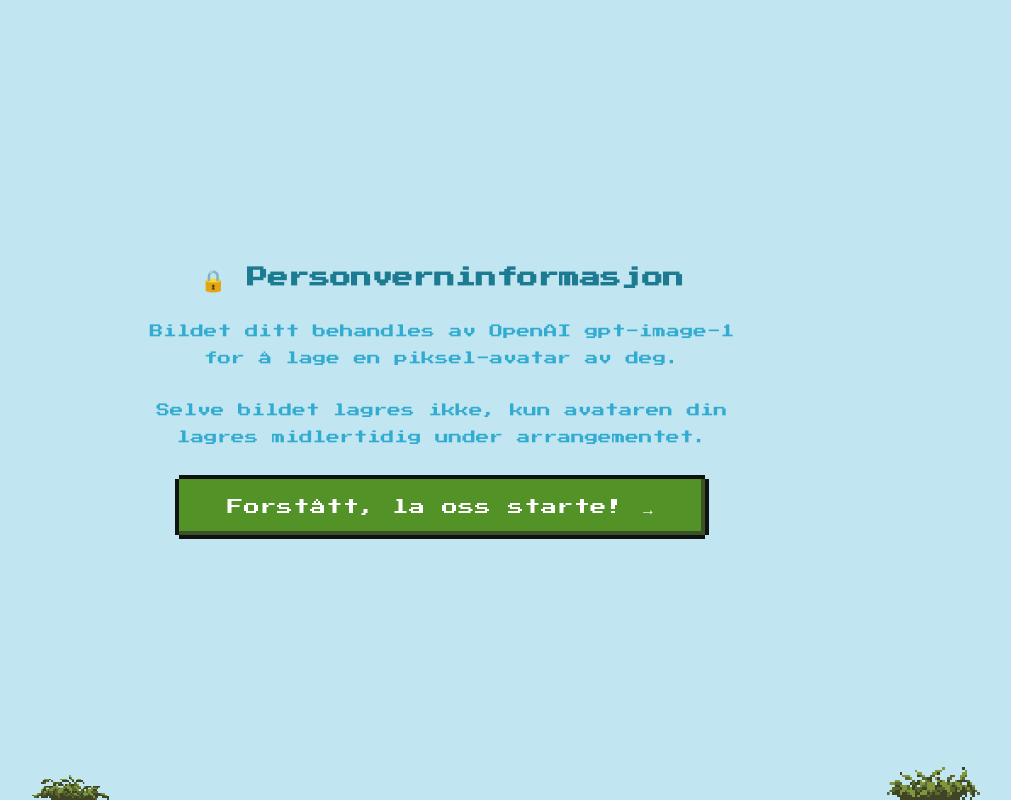
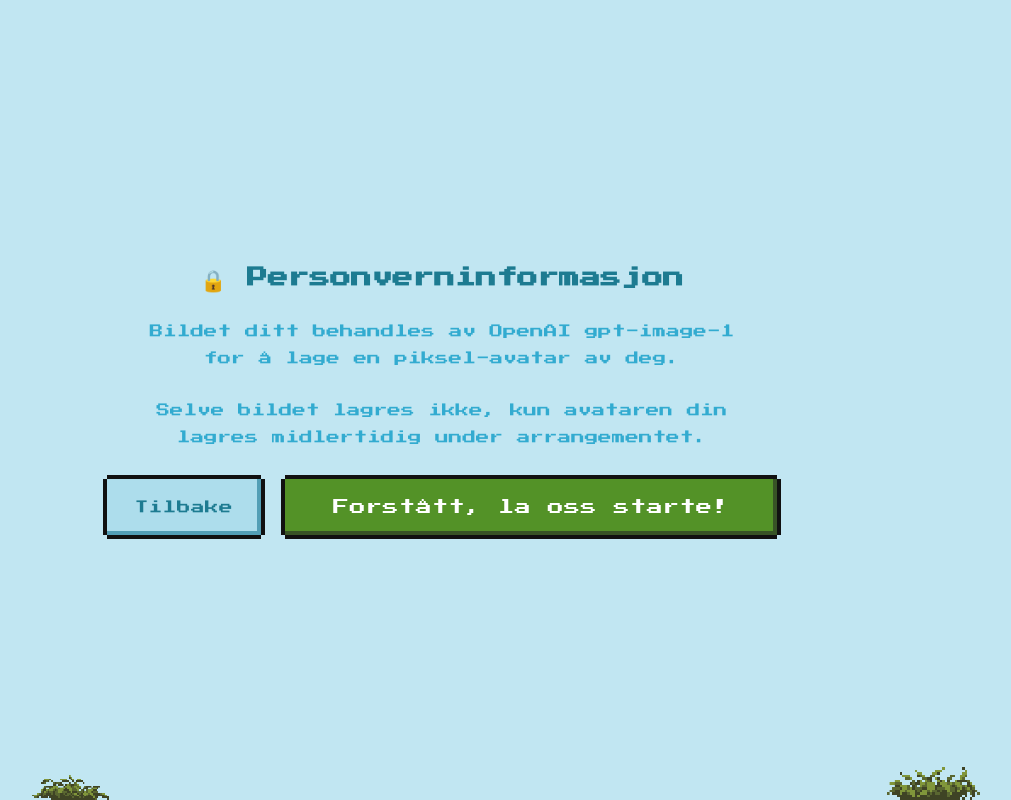
Before and after one commit to gruluk/SpeachToPrintBox-MomentumLynskarp, a React (Vite) app in the folder web/: page / in a window 1280 px wide. Both pictures are taken after a click on the button "Start". Shown: the whole page, without its empty margins (198-1209 px from the left). Built offline with nearby package versions, Linux system fonts and the light colour scheme.

Commit message:
back button in tos

```diff
--- a/web/src/App.jsx
+++ b/web/src/App.jsx
@@ -184,7 +184,7 @@ export default function App() {
         <StartScreen onStart={() => { setErrorMsg(''); setState('INFO') }} errorMsg={errorMsg} />
       )}
       {state === 'INFO' && (
-        <InfoScreen onContinue={() => setState('PREVIEW')} />
+        <InfoScreen onContinue={() => setState('PREVIEW')} onBack={() => setState('START')} />
       )}
       {state === 'PREVIEW' && (
         <PreviewScreen onCapture={handleCapture} onCancel={() => { setErrorMsg(''); setState('START') }} errorMsg={errorMsg} />
--- a/web/src/components/InfoScreen.jsx
+++ b/web/src/components/InfoScreen.jsx
@@ -1,6 +1,6 @@
 import SceneDecorations from './SceneDecorations'
 
-export default function InfoScreen({ onContinue }) {
+export default function InfoScreen({ onContinue, onBack }) {
   return (
     <div className="screen center">
       <SceneDecorations seed={8} />
@@ -13,9 +13,10 @@ export default function InfoScreen({ onContinue }) {
         Selve bildet lagres ikke, kun avataren din<br />
         lagres midlertidig under arrangementet.
       </p>
-      <button className="btn-start" onClick={onContinue}>
-        Forstått, la oss starte! →
-      </button>
+      <div className="btn-row">
+        <button className="btn-secondary" onClick={onBack}>Tilbake</button>
+        <button className="btn-start" onClick={onContinue}>Forstått, la oss starte!</button>
+      </div>
     </div>
   )
 }
```
